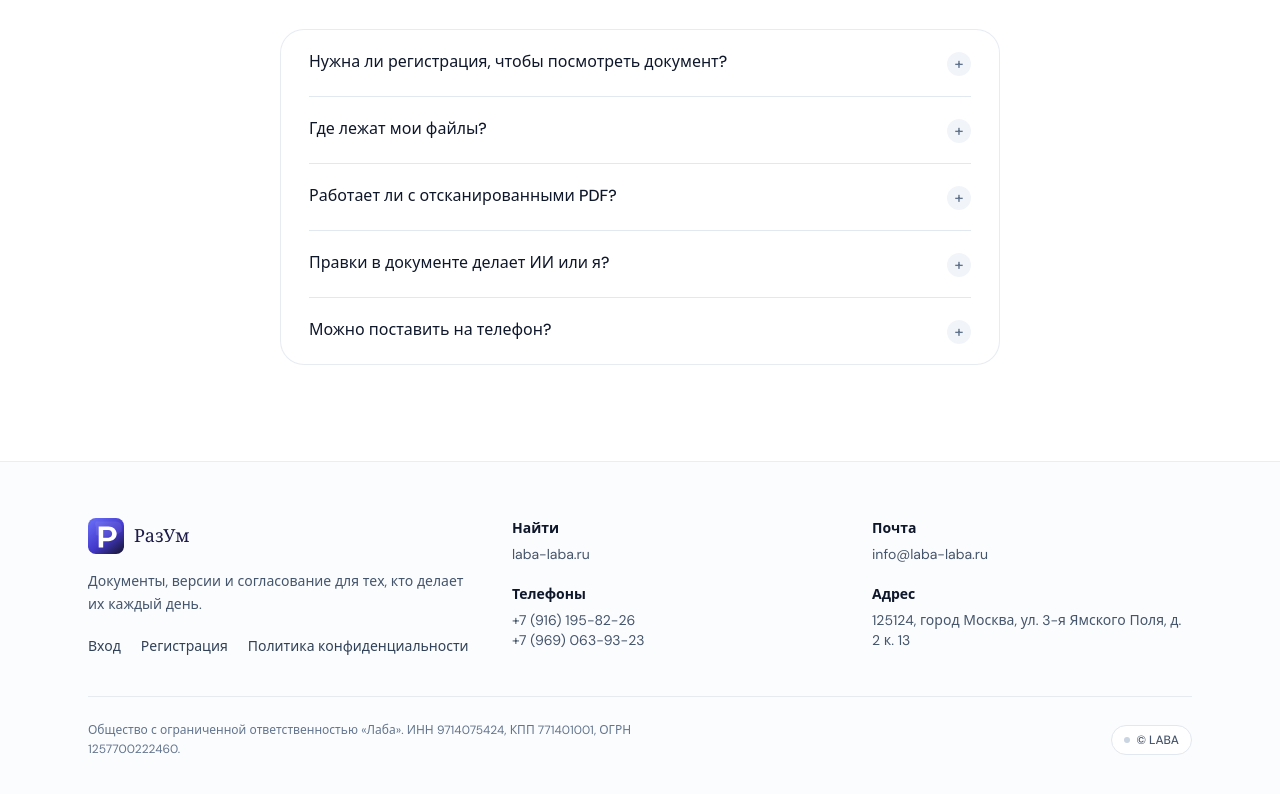
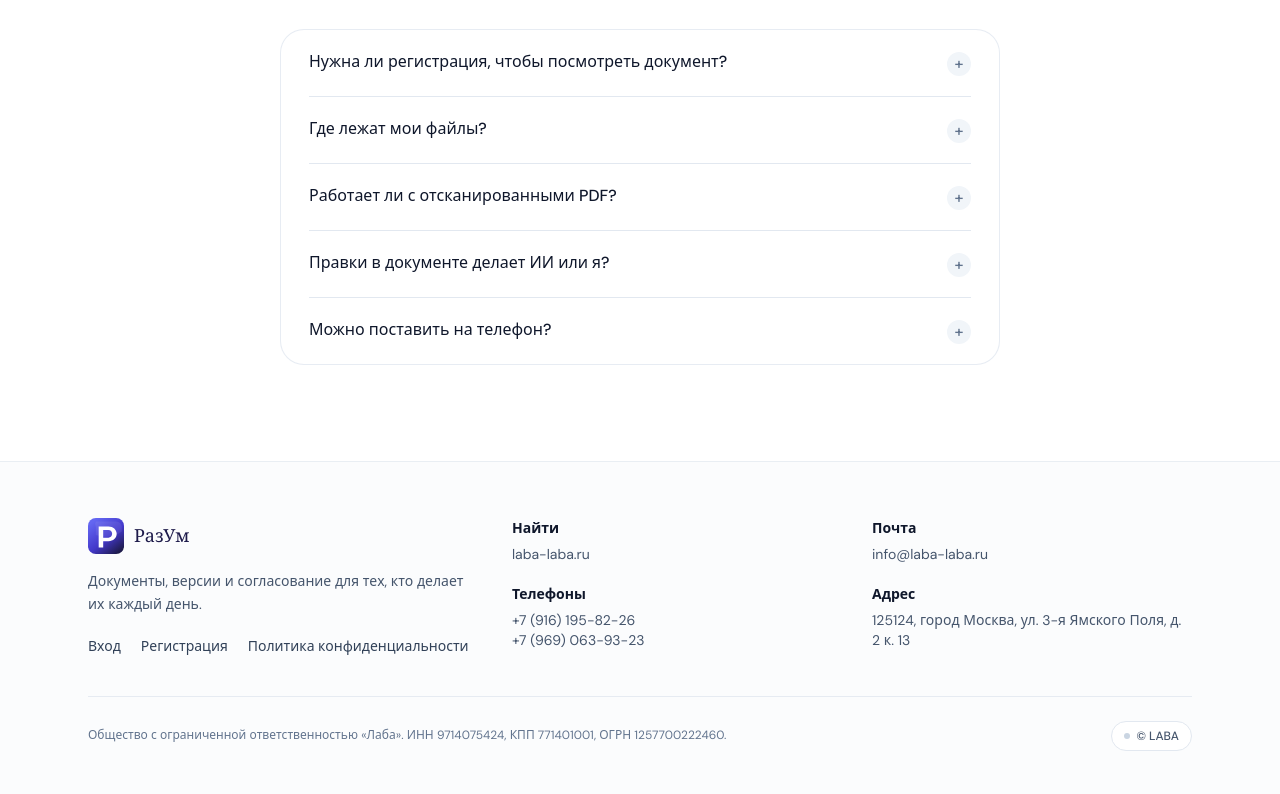
Before and after one commit to Mihlap/folio-mind, a React (Vite) app in the folder apps/client/: page / in a window 1280 px wide. Shown: the part 2755-3549 px from the top of the page. Built offline with nearby package versions, Linux system fonts and the light colour scheme; no server answers; what @capacitor/core would draw is missing.

Commit message:
fix(client): не переносить реквизиты в футере на десктопе

```diff
--- a/apps/client/src/pages/public/LandingPage.tsx
+++ b/apps/client/src/pages/public/LandingPage.tsx
@@ -603,7 +603,7 @@ export function LandingPage() {
           </div>
 
           <div className="mt-10 flex flex-col gap-3 border-t border-slate-200/80 pt-6 text-xs text-slate-500 sm:flex-row sm:items-center sm:justify-between">
-            <p className="max-w-xl leading-relaxed">
+            <p className="min-w-0 leading-relaxed sm:flex-1">
               {laba.company}. ИНН {laba.inn}, КПП {laba.kpp}, ОГРН {laba.ogrn}.
             </p>
             <a
```
